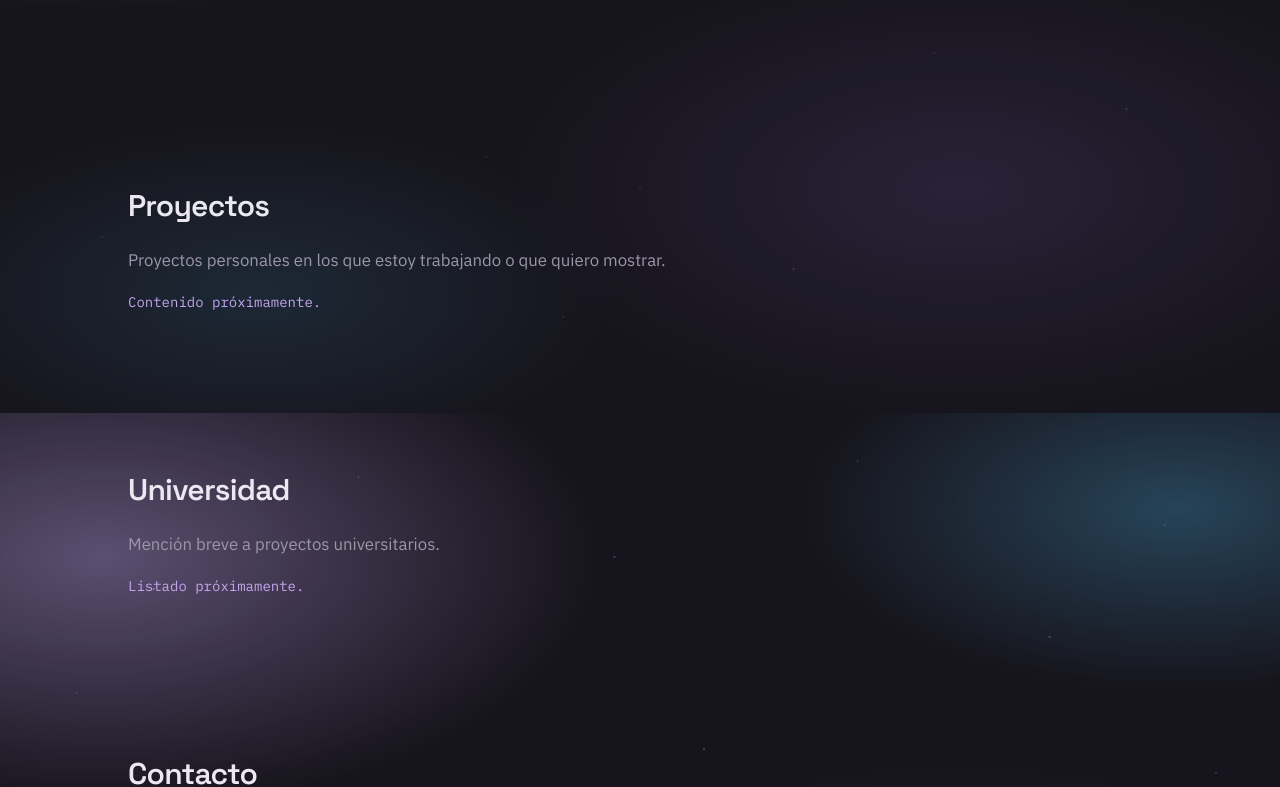
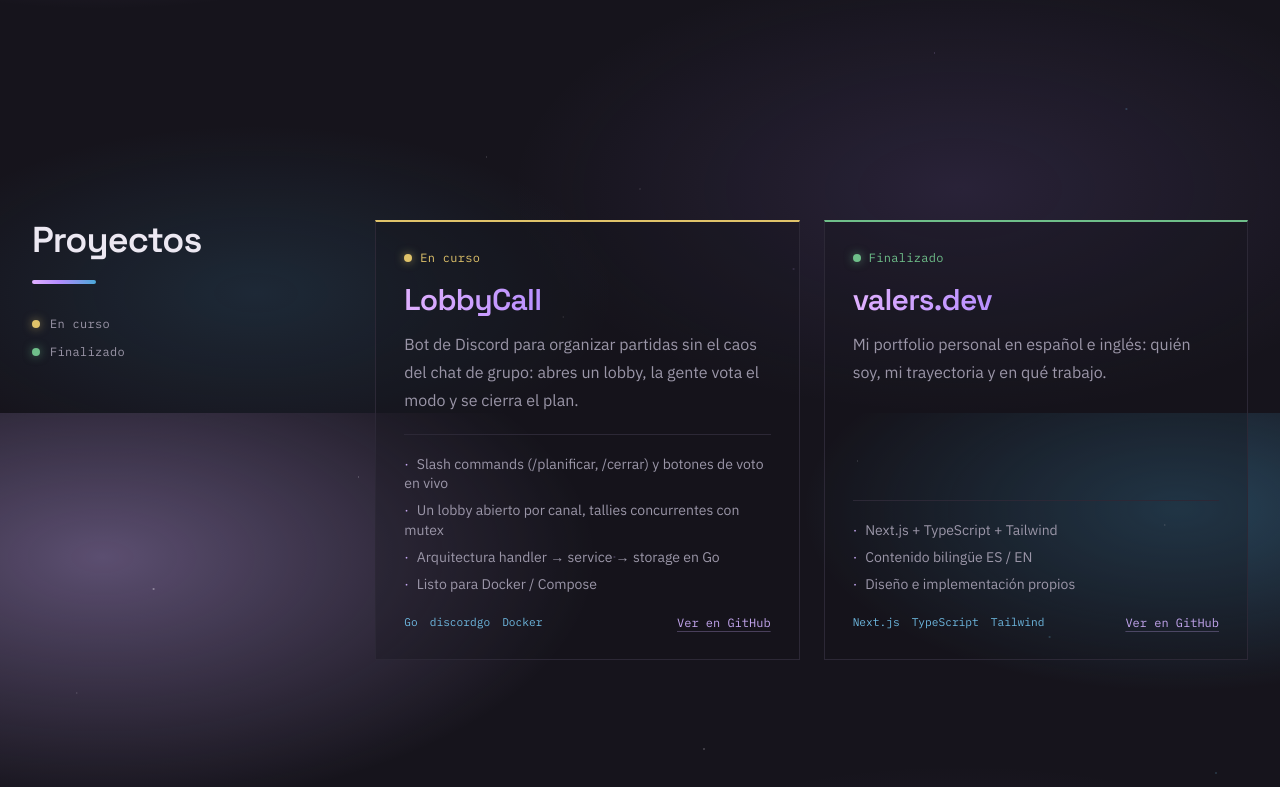
Before and after one commit to ValersDev/Valers.dev, a Next.js app: page / in a window 1280 px wide. Shown: the part 3644-4431 px from the top of the page. Built offline with nearby package versions, Linux system fonts and the light colour scheme.

Commit message:
feat: project section

```diff
--- a/app/globals.css
+++ b/app/globals.css
@@ -8,6 +8,8 @@
   --lavender: #c4a6ef;
   --steel: #6eb8e0;
   --line: #2c2836;
+  --status-ongoing: #e0c36a;
+  --status-done: #6fbf8a;
   --brand-gradient: linear-gradient(
     90deg,
     #e0b0ff 0%,
@@ -27,6 +29,8 @@
   --color-lavender: var(--lavender);
   --color-steel: var(--steel);
   --color-line: var(--line);
+  --color-status-ongoing: var(--status-ongoing);
+  --color-status-done: var(--status-done);
   --font-sans: var(--font-body);
   --font-display: var(--font-display);
   --font-mono: var(--font-mono);
@@ -144,6 +148,42 @@ body {
   }
 }
 
+.status-dot {
+  display: inline-block;
+  width: 0.5rem;
+  height: 0.5rem;
+  border-radius: 9999px;
+  flex-shrink: 0;
+}
+
+.status-dot--ongoing,
+.status-label--ongoing {
+  color: var(--status-ongoing);
+}
+
+.status-dot--ongoing {
+  background: var(--status-ongoing);
+  box-shadow: 0 0 10px color-mix(in srgb, var(--status-ongoing) 45%, transparent);
+}
+
+.status-dot--done,
+.status-label--done {
+  color: var(--status-done);
+}
+
+.status-dot--done {
+  background: var(--status-done);
+  box-shadow: 0 0 10px color-mix(in srgb, var(--status-done) 40%, transparent);
+}
+
+.project-card--ongoing {
+  border-top: 2px solid var(--status-ongoing);
+}
+
+.project-card--done {
+  border-top: 2px solid var(--status-done);
+}
+
 .hero-enter > * {
   animation: hero-enter-item 700ms ease-out both;
 }
--- a/components/sections/projects.tsx
+++ b/components/sections/projects.tsx
@@ -1,17 +1,130 @@
 "use client";
 
 import { useLanguage } from "@/components/i18n/language-provider";
-import { SectionShell } from "@/components/sections/section-shell";
+import { projectsMeta, statusColors } from "@/lib/content/projects";
 
 export function Projects() {
   const { t } = useLanguage();
 
   return (
-    <SectionShell id="proyectos" title={t.projects.title}>
-      <p>{t.projects.intro}</p>
-      <p className="mt-4 font-[family-name:var(--font-mono)] text-sm text-lavender">
-        {t.projects.placeholder}
-      </p>
-    </SectionShell>
+    <section
+      id="proyectos"
+      className="relative scroll-mt-20 px-5 py-20 sm:px-8 sm:py-28"
+    >
+      <div className="mx-auto max-w-7xl">
+        <div className="grid gap-10 lg:grid-cols-[minmax(12rem,0.32fr)_minmax(0,1fr)] lg:items-start lg:gap-16">
+          <header className="lg:sticky lg:top-28">
+            <h2 className="font-[family-name:var(--font-display)] text-3xl font-semibold tracking-tight text-ink sm:text-4xl">
+              {t.projects.title}
+            </h2>
+            <div
+              aria-hidden
+              className="mt-5 h-1 w-16 rounded-full"
+              style={{ background: "var(--brand-gradient)" }}
+            />
+            <ul className="mt-8 flex flex-col gap-3 font-[family-name:var(--font-mono)] text-xs tracking-wide text-muted">
+              <li className="inline-flex items-center gap-2.5">
+                <span
+                  aria-hidden
+                  className="inline-block size-2 shrink-0 rounded-full"
+                  style={{
+                    backgroundColor: statusColors.ongoing,
+                    boxShadow: `0 0 10px ${statusColors.ongoing}99`,
+                  }}
+                />
+                {t.projects.statusOngoing}
+              </li>
+              <li className="inline-flex items-center gap-2.5">
+                <span
+                  aria-hidden
+                  className="inline-block size-2 shrink-0 rounded-full"
+                  style={{
+                    backgroundColor: statusColors.done,
+                    boxShadow: `0 0 10px ${statusColors.done}99`,
+                  }}
+                />
+                {t.projects.statusDone}
+              </li>
+            </ul>
+          </header>
+
+          <div className="grid gap-6 sm:grid-cols-2">
+            {projectsMeta.map((project) => {
+              const copy = t.projects.items[project.id];
+              const statusLabel =
+                project.status === "ongoing"
+                  ? t.projects.statusOngoing
+                  : t.projects.statusDone;
+              const color = statusColors[project.status];
+
+              return (
+                <article
+                  key={project.id}
+                  className="flex flex-col border border-line border-t-2 bg-paper/30 p-6 sm:p-7"
+                  style={{ borderTopColor: color }}
+                >
+                  <p
+                    className="inline-flex items-center gap-2 font-[family-name:var(--font-mono)] text-xs tracking-wide"
+                    style={{ color }}
+                  >
+                    <span
+                      aria-hidden
+                      className="inline-block size-2 shrink-0 rounded-full"
+                      style={{
+                        backgroundColor: color,
+                        boxShadow: `0 0 10px ${color}99`,
+                      }}
+                    />
+                    {statusLabel}
+                  </p>
+
+                  <h3 className="mt-4 bg-[linear-gradient(90deg,#e0b0ff_0%,#b48cff_42%,#4aa8d8_100%)] bg-clip-text font-[family-name:var(--font-display)] text-2xl font-semibold tracking-tight text-transparent sm:text-3xl">
+                    {copy.name}
+                  </h3>
+
+                  <p className="mt-3 flex-1 text-sm leading-relaxed text-muted sm:text-base sm:leading-7">
+                    {copy.summary}
+                  </p>
+
+                  <ul className="mt-5 flex flex-col gap-2 border-t border-line pt-5">
+                    {copy.highlights.map((item) => (
+                      <li
+                        key={item}
+                        className="text-sm leading-snug text-muted before:mr-2 before:text-lavender before:content-['·']"
+                      >
+                        {item}
+                      </li>
+                    ))}
+                  </ul>
+
+                  <div className="mt-5 flex flex-wrap items-center justify-between gap-3">
+                    <ul className="flex flex-wrap gap-x-3 gap-y-1">
+                      {project.stack.map((tech) => (
+                        <li
+                          key={tech}
+                          className="font-[family-name:var(--font-mono)] text-[0.7rem] text-steel"
+                        >
+                          {tech}
+                        </li>
+                      ))}
+                    </ul>
+                    {project.href ? (
+                      <a
+                        href={project.href}
+                        target="_blank"
+                        rel="noopener noreferrer"
+                        className="font-[family-name:var(--font-mono)] text-xs text-lavender underline decoration-lavender/30 underline-offset-4 transition-colors hover:text-[#3ec4f0] hover:decoration-[#3ec4f0]/60"
+                      >
+                        {t.projects.viewRepo}
+                      </a>
+                    ) : null}
+                  </div>
+                </article>
+              );
+            })}
+          </div>
+        </div>
+      </div>
+    </section>
   );
 }
--- /dev/null
+++ b/lib/content/projects.ts
@@ -0,0 +1,23 @@
+export type ProjectStatus = "ongoing" | "done";
+
+export const statusColors = {
+  ongoing: "#e0c36a",
+  done: "#6fbf8a",
+} as const;
+
+export const projectsMeta = [
+  {
+    id: "lobbycall" as const,
+    status: "ongoing" as const,
+    href: "https://github.com/ValersDev/LobbyCall",
+    stack: ["Go", "discordgo", "Docker"],
+  },
+  {
+    id: "valersdev" as const,
+    status: "done" as const,
+    href: "https://github.com/ValersDev/Valers.dev",
+    stack: ["Next.js", "TypeScript", "Tailwind"],
+  },
+] as const;
+
+export type ProjectId = (typeof projectsMeta)[number]["id"];
--- a/lib/i18n/dictionaries.ts
+++ b/lib/i18n/dictionaries.ts
@@ -109,8 +109,32 @@ export const dictionaries = {
     },
     projects: {
       title: "Proyectos",
-      intro: "Proyectos personales en los que estoy trabajando o que quiero mostrar.",
-      placeholder: "Contenido próximamente.",
+      statusOngoing: "En curso",
+      statusDone: "Finalizado",
+      viewRepo: "Ver en GitHub",
+      items: {
+        lobbycall: {
+          name: "LobbyCall",
+          summary:
+            "Bot de Discord para organizar partidas sin el caos del chat de grupo: abres un lobby, la gente vota el modo y se cierra el plan.",
+          highlights: [
+            "Slash commands (/planificar, /cerrar) y botones de voto en vivo",
+            "Un lobby abierto por canal, tallies concurrentes con mutex",
+            "Arquitectura handler → service → storage en Go",
+            "Listo para Docker / Compose",
+          ],
+        },
+        valersdev: {
+          name: "valers.dev",
+          summary:
+            "Mi portfolio personal en español e inglés: quién soy, mi trayectoria y en qué trabajo.",
+          highlights: [
+            "Next.js + TypeScript + Tailwind",
+            "Contenido bilingüe ES / EN",
+            "Diseño e implementación propios",
+          ],
+        },
+      },
     },
     university: {
       title: "Universidad",
@@ -235,8 +259,32 @@ export const dictionaries = {
     },
     projects: {
       title: "Projects",
-      intro: "Personal projects I'm working on or want to show.",
-      placeholder: "Coming soon.",
+      statusOngoing: "In progress",
+      statusDone: "Finished",
+      viewRepo: "View on GitHub",
+      items: {
+        lobbycall: {
+          name: "LobbyCall",
+          summary:
+            "A Discord lobby bot for scheduling game nights without group-chat chaos: open a lobby, vote the mode, lock the plan.",
+          highlights: [
+            "Slash commands (/planificar, /cerrar) and live vote buttons",
+            "One open lobby per channel, mutex-safe concurrent tallies",
+            "Handler → service → storage layout in Go",
+            "Docker / Compose ready",
+          ],
+        },
+        valersdev: {
+          name: "valers.dev",
+          summary:
+            "My personal portfolio in Spanish and English: who I am, my path, and what I work on.",
+          highlights: [
+            "Next.js + TypeScript + Tailwind",
+            "Bilingual ES / EN content",
+            "Design and build by me",
+          ],
+        },
+      },
     },
     university: {
       title: "University",
```
